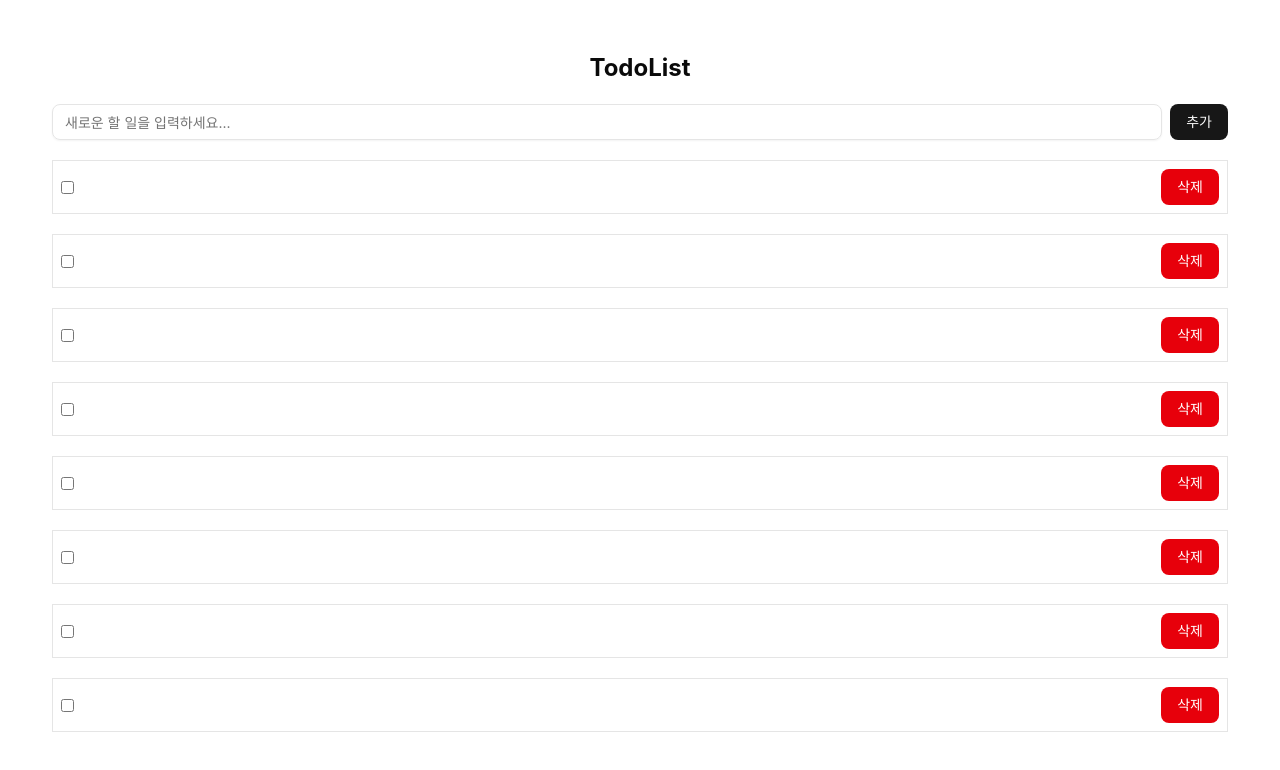
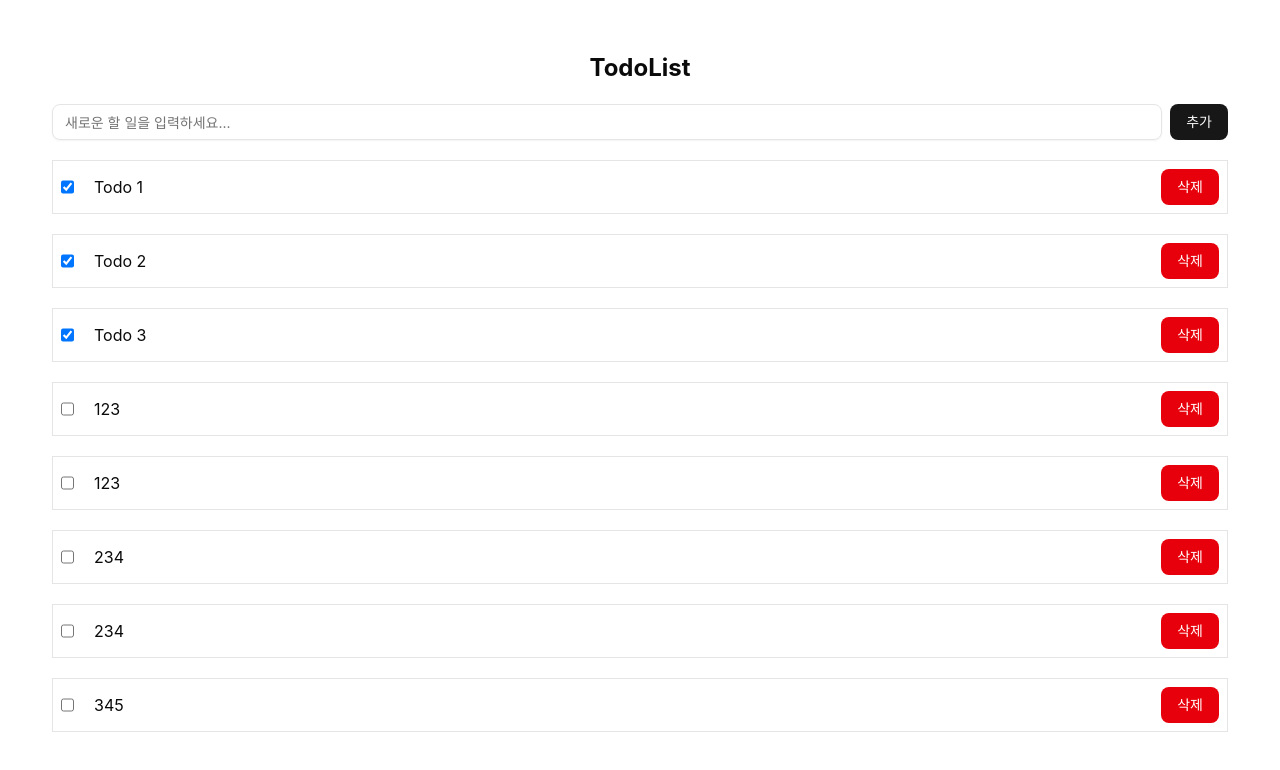
Before and after one commit to dmswl6310/onebite-sns, a React (Vite) app: page /todolist in a window 1280 px wide. Both pictures are taken after typing "Sample" into the empty fields and a click on the button "추가". Shown: the top 770 px of the page. Built offline with nearby package versions, Linux system fonts and the light colour scheme; no server answers; data requests are answered from the project's data file.

Commit message:
fix: 평탄화로 인해 데이터 구조 흐름 변경

```diff
--- a/src/components/todo-list/todo-item.tsx
+++ b/src/components/todo-list/todo-item.tsx
@@ -1,10 +1,14 @@
 import { Button } from "../ui/button";
 import { Link } from "react-router";
-import type { Todo } from "@/type";
 import { useUpdateTodoMutation } from "@/hooks/mutations/use-update-todo-mutation";
 import { useDeleteTodoMutation } from "@/hooks/mutations/use-delete-todo-mutation";
+import { useTodoDataById } from "@/hooks/queries/use-todo-data-by-id";
 
-export default function TodoItem({ id, content, isDone }: Todo) {
+export default function TodoItem({ id }: { id: string }) {
+  const { data: todo } = useTodoDataById(id); // 캐시된 데이터를 사용하므로 다시 요청X
+  if (!todo) throw new Error("Todo Data Undefined");
+  const { content, isDone } = todo;
+
   const { mutate: deleteTodo, isPending: isDeleteTodoPending } =
     useDeleteTodoMutation();
   const { mutate: updateTodo } = useUpdateTodoMutation();
--- a/src/pages/todo-list-page.tsx
+++ b/src/pages/todo-list-page.tsx
@@ -3,7 +3,7 @@ import TodoItem from "@/components/todo-list/todo-item";
 import { useTodosData } from "@/hooks/queries/use-todos-data";
 
 export default function TodoListPage() {
-  const { data: todos, isLoading, error } = useTodosData();
+  const { data: todoids, isLoading, error } = useTodosData();
 
   if (error) return <div>오류가 발생했습니다.</div>;
   if (isLoading) return <div>로딩 중 입니다 ...</div>;
@@ -12,8 +12,8 @@ export default function TodoListPage() {
     <div className="flex flex-col gap-5 p-5">
       <h1 className="text-2xl font-bold">TodoList</h1>
       <TodoEditor />
-      {todos?.map((todo) => (
-        <TodoItem key={todo.id} {...todo} />
+      {todoids?.map((id) => (
+        <TodoItem key={id} id={id} />
       ))}
     </div>
   );
```
